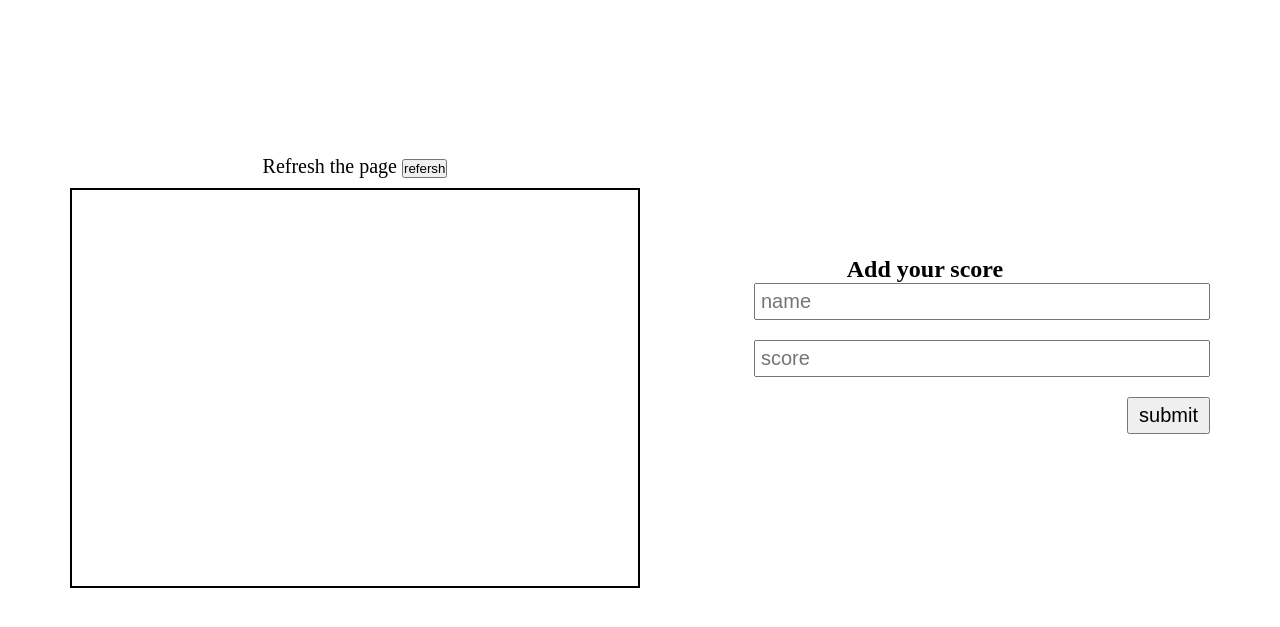
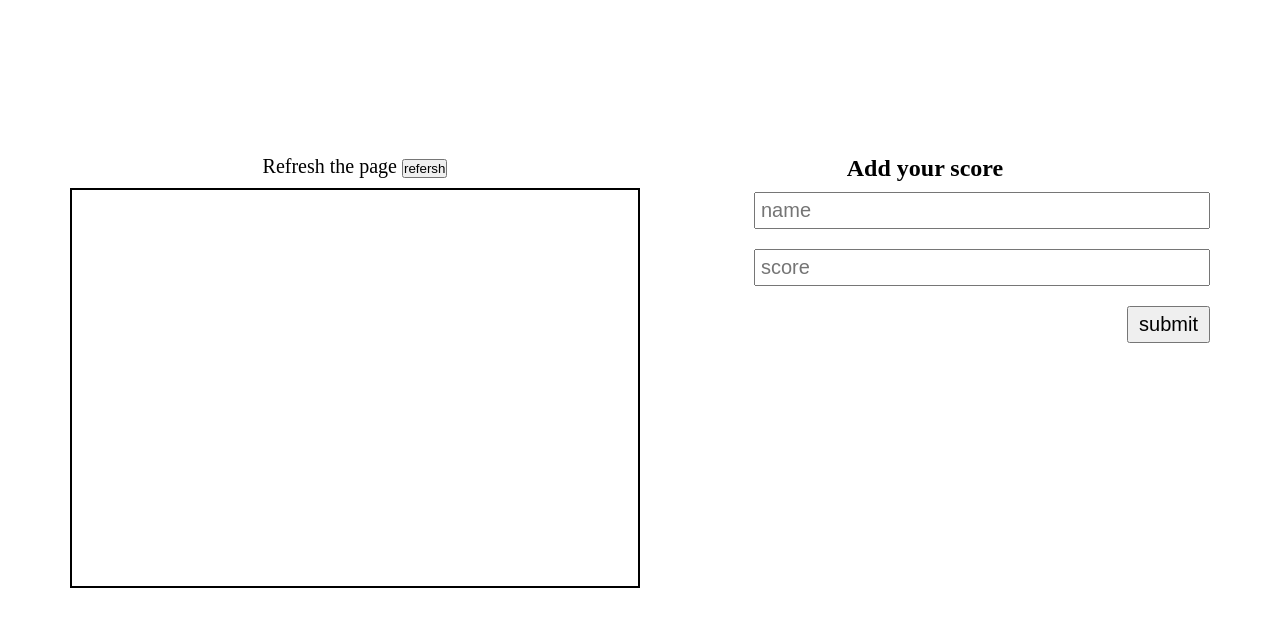
Before and after one commit to boo-shehab/Leaderboard, a website built with webpack: page src/index.html in a window 1280 px wide. Shown: the part 55-682 px from the top of the page. Built offline with nearby package versions, Linux system fonts and the light colour scheme.

Commit message:
do the changes

```diff
--- a/src/style.css
+++ b/src/style.css
@@ -48,7 +48,6 @@ section {
 section .container {
   display: grid;
   justify-content: center;
-  align-items: center;
   grid-auto-flow: column;
   grid-template-columns: 1fr 1fr;
 }
@@ -85,6 +84,10 @@ section .add-score {
   text-align: center;
 }
 
+section .add-score h2 {
+  padding: 10px;
+}
+
 section .add-score form {
   display: grid;
   justify-items: right;
```
Also changed, not shown: dist/main.js.
